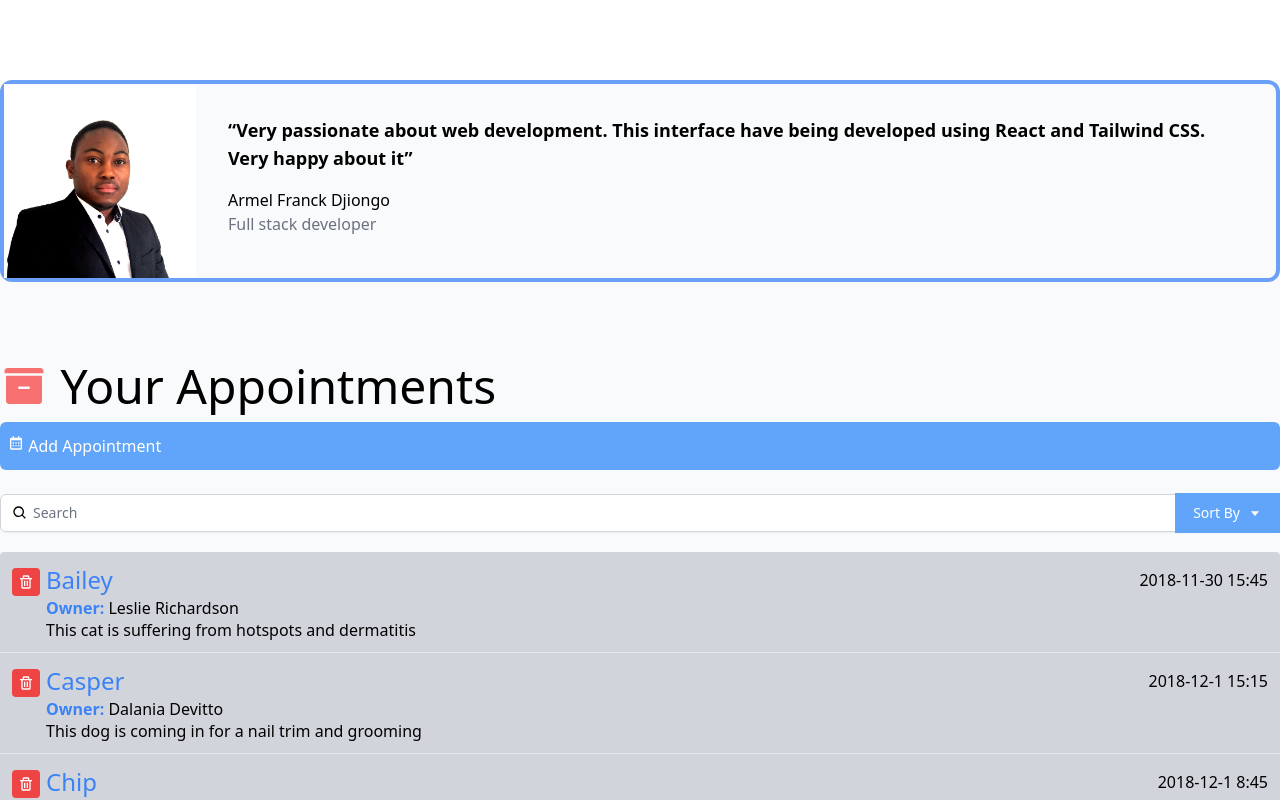
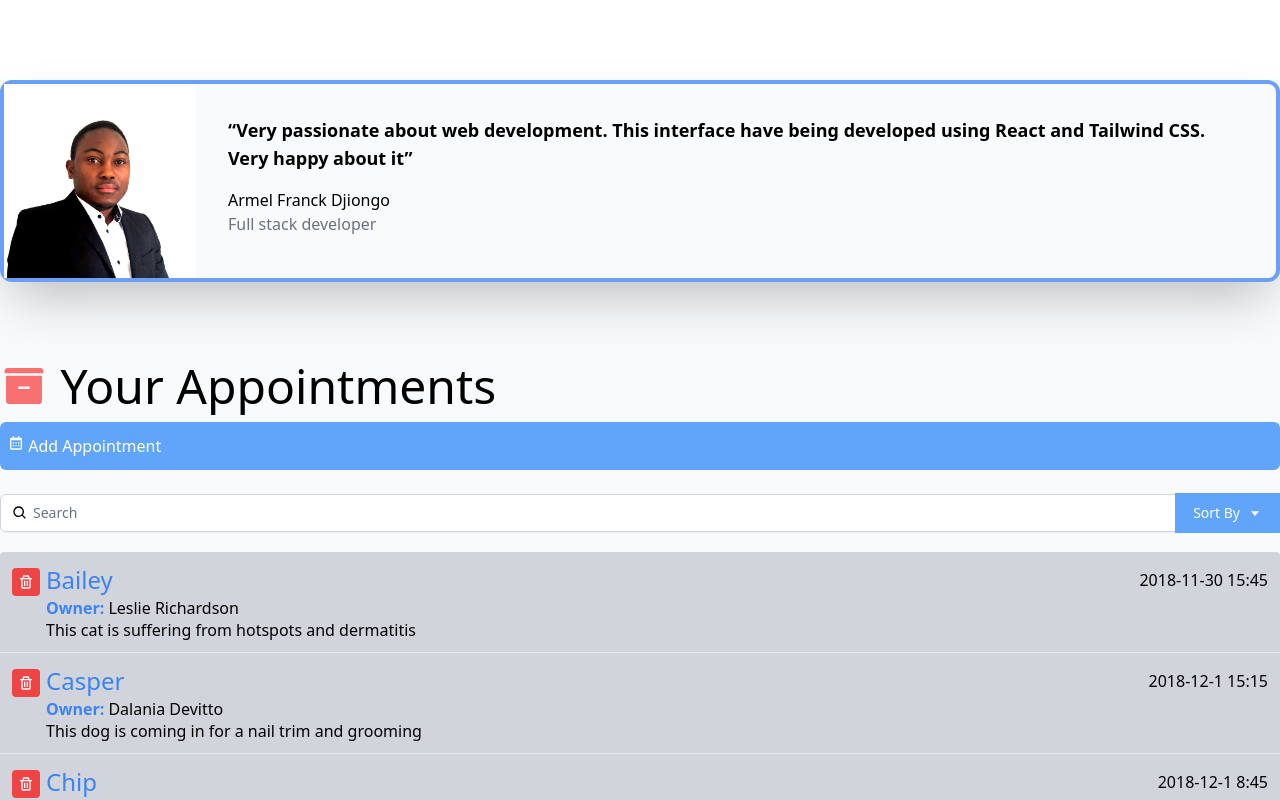
Before and after one commit to Elmabi/appointment-interface, a React (Create React App) app: page / in a window 1280 px wide. Shown: the top 800 px of the page. Built offline with nearby package versions, Linux system fonts and the light colour scheme.

Commit message:
Create SuccessMessage component
1- Install sweetArlet
2- Programm success message when adding new appointment

```diff
--- a/package.json
+++ b/package.json
@@ -4,6 +4,7 @@
   "private": true,
   "dependencies": {
     "@craco/craco": "^6.2.0",
+    "@sweetalert/with-react": "^0.1.1",
     "@testing-library/jest-dom": "^5.14.1",
     "@testing-library/react": "^11.2.7",
     "@testing-library/user-event": "^12.8.3",
@@ -11,6 +12,7 @@
     "react-dom": "^17.0.2",
     "react-icons": "^4.2.0",
     "react-scripts": "4.0.3",
+    "sweetalert": "^2.1.2",
     "tailwind-scrollbar-hide": "^1.0.3",
     "web-vitals": "^1.1.2"
   },
--- a/src/components/AddAppointment.js
+++ b/src/components/AddAppointment.js
@@ -1,5 +1,6 @@
 import { BiCalendar } from "react-icons/bi";
 import React, { useReducer, useState } from "react";
+import { SuccessMessage } from "./SuccessMessage";
 
 const AddAppointment = ({ onSendAppointment, LastId }) => {
   let [toggleForm, setToggleForm] = useReducer(
@@ -27,6 +28,7 @@ const AddAppointment = ({ onSendAppointment, LastId }) => {
     onSendAppointment(apppointmentInfo);
     setFormData(clearData);
     setToggleForm(!toggleForm);
+    SuccessMessage();
   }
 
   let [formData, setFormData] = useState(clearData);
--- a/src/components/Introduction.js
+++ b/src/components/Introduction.js
@@ -2,7 +2,7 @@ import React from "react";
 
 export function Introduction({ myImage }) {
   return (
-    <figure class="md:flex border-4 border-blue-500 border-opacity-75 rounded-xl p-8 md:p-0 mb-20">
+    <figure class="md:flex border-4 border-blue-500 border-opacity-75 shadow-2xl rounded-xl p-8 md:p-0 mb-20">
       <img
         class="w-32 h-32 md:w-48 md:h-auto md:rounded-none rounded-full mx-auto"
         src={myImage}
--- /dev/null
+++ b/src/components/SuccessMessage.js
@@ -0,0 +1,14 @@
+import React from "react";
+import swal from "@sweetalert/with-react";
+import { MdDoneAll } from "react-icons/md";
+
+export function SuccessMessage() {
+  swal(
+    <div className="grid justify-items-center">
+      <MdDoneAll className=" text-green-400 self-center text-7xl" />
+      <p className="text-3xl font-bold antialiased">
+        Your appointment have be added successfully!
+      </p>
+    </div>
+  );
+}
```
Also changed, not shown: 1 other file (tests, documents, lock files or other folders).
